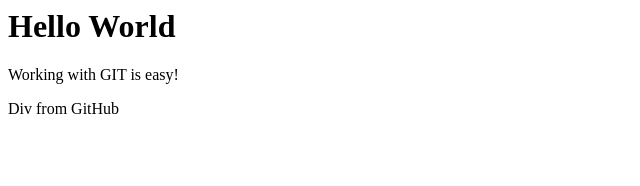
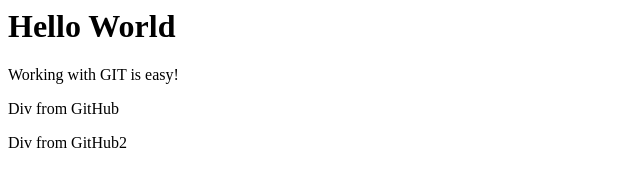
Before and after one commit to szymonh20k/GitHubTests, a plain HTML site: page index.html in a window 1280 px wide. Shown: the whole page, without its empty margins (0-640 px from the left). Drawn offline with Linux system fonts and the light colour scheme.

Commit message:
Update index.html

```diff
--- a/index.html
+++ b/index.html
@@ -7,3 +7,7 @@
 <div>
 	<p>Div from GitHub</p>
 </div>
+
+<div>
+	<p>Div from GitHub2</p>
+</div>
```
